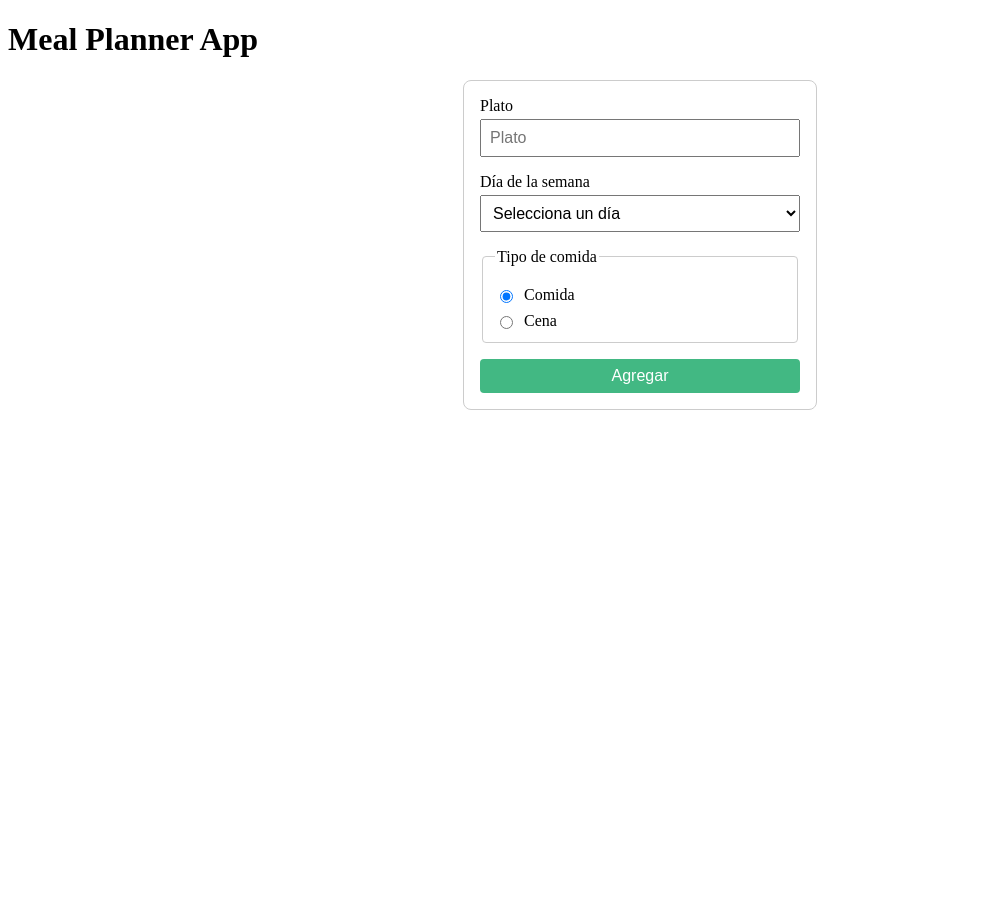
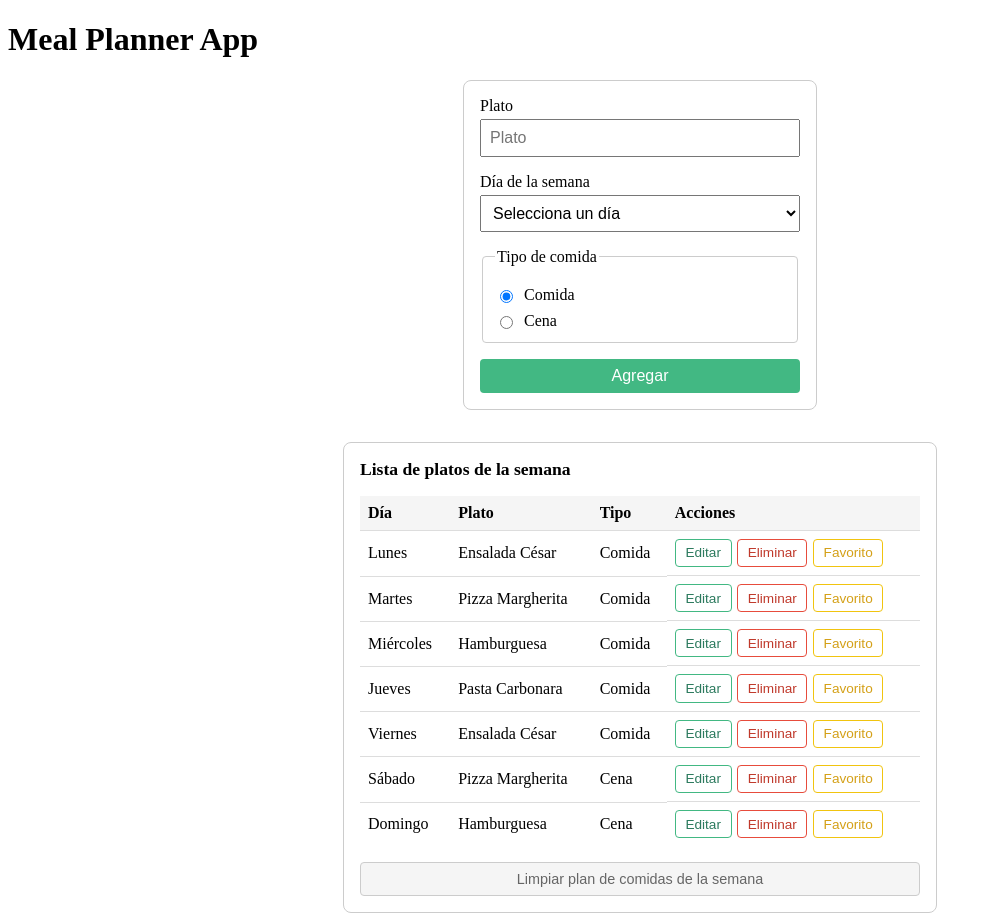
Before and after one commit to RubenZubicoa/Master-FrontEnd-LemonCode, a Vue app in the folder Modulo5/Vue/: page / in a window 1280 px wide. Shown: the whole page, without its empty margins (0-992 px from the left). Before the commit the page ends 800 px from the top, so only its background shows below. Built offline with nearby package versions, Linux system fonts and the light colour scheme; the HTML template or start-up script is replaced by a standard one.

Commit message:
feat(vue): crear el componente de lista de comidas

```diff
--- a/Modulo5/Vue/src/App.vue
+++ b/Modulo5/Vue/src/App.vue
@@ -1,11 +1,13 @@
 <script setup lang="ts">
 import Form from './components/form.vue';
+import List from './components/list.vue';
 </script>
 
 <template>
   <h1>Meal Planner App</h1>
 
   <Form />
+  <List />
 </template>
 
 <style scoped>
--- /dev/null
+++ b/Modulo5/Vue/src/components/list.vue
@@ -0,0 +1,139 @@
+<script setup lang="ts">
+import { ref } from 'vue'
+
+interface Plato {
+  id: number
+  nombre: string
+  dia: string
+  tipo: string
+}
+
+const platos = ref<Plato[]>([
+  { id: 1, nombre: 'Ensalada César', dia: 'Lunes', tipo: 'Comida' },
+  { id: 2, nombre: 'Pizza Margherita', dia: 'Martes', tipo: 'Comida' },
+  { id: 3, nombre: 'Hamburguesa', dia: 'Miércoles', tipo: 'Comida' },
+  { id: 4, nombre: 'Pasta Carbonara', dia: 'Jueves', tipo: 'Comida' },
+  { id: 5, nombre: 'Ensalada César', dia: 'Viernes', tipo: 'Comida' },
+  { id: 6, nombre: 'Pizza Margherita', dia: 'Sábado', tipo: 'Cena' },
+  { id: 7, nombre: 'Hamburguesa', dia: 'Domingo', tipo: 'Cena' },
+])
+</script>
+
+<template>
+  <section class="list">
+    <h2>Lista de platos de la semana</h2>
+    <table>
+      <thead>
+        <tr>
+          <th>Día</th>
+          <th>Plato</th>
+          <th>Tipo</th>
+          <th>Acciones</th>
+        </tr>
+      </thead>
+      <tbody>
+        <tr v-for="plato in platos" :key="plato.id">
+          <td>{{ plato.dia }}</td>
+          <td>{{ plato.nombre }}</td>
+          <td>{{ plato.tipo }}</td>
+          <td class="actions">
+            <button type="button" class="btn btn-edit">Editar</button>
+            <button type="button" class="btn btn-delete">Eliminar</button>
+            <button type="button" class="btn btn-favorite">Favorito</button>
+          </td>
+        </tr>
+      </tbody>
+    </table>
+    <button type="button" class="btn btn-clear">Limpiar plan de comidas de la semana</button>
+  </section>
+</template>
+
+<style scoped>
+.list {
+  max-width: 560px;
+  margin: 2rem auto 0;
+  padding: 1rem;
+  border: 1px solid #ccc;
+  border-radius: 8px;
+}
+
+h2 {
+  margin: 0 0 1rem;
+  font-size: 1.1rem;
+}
+
+table {
+  width: 100%;
+  border-collapse: collapse;
+}
+
+th,
+td {
+  padding: 0.5rem;
+  text-align: left;
+  border-bottom: 1px solid #ddd;
+}
+
+th {
+  background: #f5f5f5;
+  font-weight: 600;
+}
+
+tbody tr:last-child td {
+  border-bottom: none;
+}
+
+tbody tr:hover {
+  background: #fafafa;
+}
+
+.actions {
+  display: flex;
+  gap: 0.35rem;
+  flex-wrap: wrap;
+}
+
+.btn {
+  padding: 0.35rem 0.6rem;
+  font-size: 0.85rem;
+  border: 1px solid #ccc;
+  border-radius: 4px;
+  cursor: pointer;
+  background: white;
+}
+
+.btn:hover {
+  filter: brightness(0.95);
+}
+
+.btn-edit {
+  color: #2c7a5e;
+  border-color: #42b883;
+}
+
+.btn-delete {
+  color: #c0392b;
+  border-color: #e74c3c;
+}
+
+.btn-favorite {
+  color: #d4a017;
+  border-color: #f1c40f;
+}
+
+.btn-clear {
+  width: 100%;
+  margin-top: 1rem;
+  padding: 0.5rem;
+  font-size: 0.9rem;
+  color: #666;
+  background: #f5f5f5;
+  border: 1px solid #ccc;
+  border-radius: 4px;
+  cursor: pointer;
+}
+
+.btn-clear:hover {
+  background: #eee;
+}
+</style>
```
